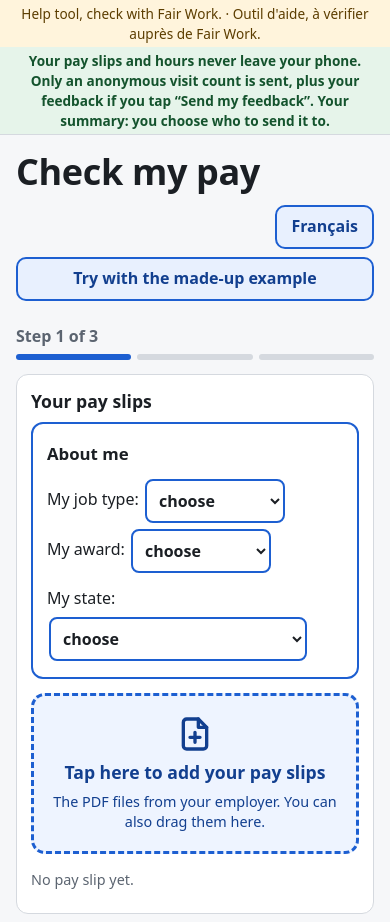
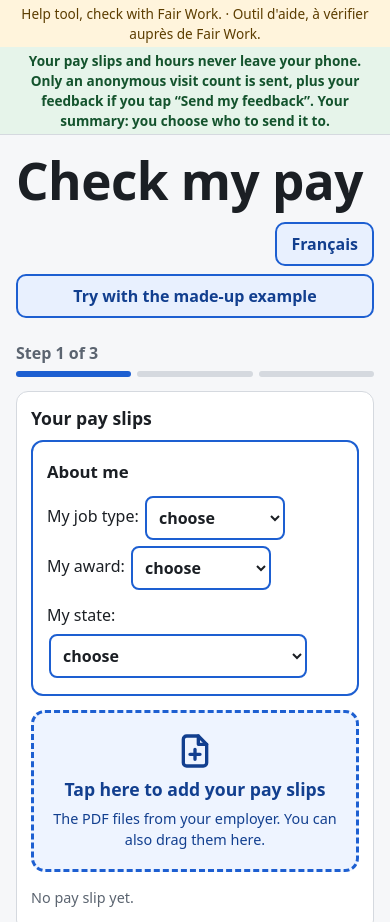
Before and after one commit to checkmypay-au/checkmypay-au.github.io, a plain HTML site: page web/verifier.html in a window 390 px wide. Shown: the top 922 px of the page. Drawn offline with Linux system fonts and the light colour scheme.

Commit message:
v1.2.1 (cont.) — page title fills its whole line on phones (capped on large screens).
Co-Authored-By: Claude Opus 5.5 <noreply@anthropic.com>

```diff
--- a/sw.js
+++ b/sw.js
@@ -6,7 +6,7 @@
 // Mise à jour propre : VERSION change dès qu'un fichier de la liste change (empreinte vérifiée par les tests,
 // recalculée par tests/outils/version_hors_ligne.mjs). La nouvelle version attend ; la page propose « Mettre à
 // jour » et ne recharge qu'après ce geste ; l'ancien cache est alors effacé (y compris celui de l'ancien web/sw.js).
-const VERSION = '1.2.1-cab3d1bdb099';
+const VERSION = '1.2.1-f00881932645';
 const CACHE = `checkmypay-${VERSION}`;
 const PREFIXES = ['checkmypay-', 'controle-paie-']; // controle-paie- : caches de l'ancien web/sw.js (v1)
 
--- a/web/verifier.css
+++ b/web/verifier.css
@@ -83,10 +83,13 @@ body {
   flex-wrap: wrap;
 }
 /* v1.2.1 : le titre seul sur sa ligne, en haut, nettement le plus gros et le plus gras de la page ;
-   coupé seulement entre deux mots, jamais au milieu d'un mot (même avec une grande taille de texte). */
+   coupé seulement entre deux mots, jamais au milieu d'un mot (même avec une grande taille de texte).
+   Il remplit sa ligne : taille de départ proportionnelle à la largeur (l'anglais, plus court, plus grand),
+   plafonnée sur grand écran ; verifier.js l'ajuste ensuite à la police réelle du téléphone (même plafond). */
+.entete { container-type: inline-size; }
 h1 {
   flex: 1 0 100%;
-  font-size: 2.25rem;
+  font-size: min(12cqi, 3.5rem);
   font-weight: 900;
   line-height: 1.15;
   letter-spacing: -0.01em;
@@ -94,6 +97,7 @@ h1 {
   overflow-wrap: normal;
   margin: 4px 0 0;
 }
+html[lang="en"] h1 { font-size: min(14cqi, 3.5rem); }
 .ligne-titre .bascule { margin-left: auto; }
 h2, .h2 { font-size: 1.1rem; margin: 0 0 6px; font-weight: 700; }
 h3 { font-size: 1rem; margin: 16px 0 6px; }
--- a/web/verifier.js
+++ b/web/verifier.js
@@ -84,7 +84,32 @@ function appliquerLangue() {
   $('bascule').setAttribute('aria-label', t.bascule_aide);
   $('bascule').lang = etat.langue === 'fr' ? 'en' : 'fr';
   rendreTout();
+  ajusterTitre();
 }
+
+// v1.2.1 : le titre remplit sa ligne (environ 97 %), quelle que soit la police du téléphone, sans déborder ni
+// couper un mot ; plafonné à 56 px (3,5 rem) sur grand écran. Rien d'autre ne change.
+const TITRE_MAX_PX = 56;
+function ajusterTitre() {
+  const h = document.querySelector('h1');
+  if (!h) return;
+  h.style.fontSize = '';
+  h.style.whiteSpace = 'nowrap'; // mesure sur une seule ligne
+  const plage = document.createRange();
+  plage.selectNodeContents(h);
+  const largeurTexte = () => plage.getBoundingClientRect().width;
+  const dispo = h.clientWidth;
+  const texte = largeurTexte();
+  if (dispo > 0 && texte > 0) {
+    let taille = Math.min(TITRE_MAX_PX, (parseFloat(getComputedStyle(h).fontSize) * dispo * 0.97) / texte);
+    taille = Math.floor(taille * 10) / 10;
+    h.style.fontSize = `${taille}px`;
+    for (let i = 0; i < 20 && largeurTexte() > dispo; i++) h.style.fontSize = `${(taille -= 0.5)}px`;
+  }
+  h.style.whiteSpace = '';
+}
+addEventListener('resize', ajusterTitre);
+document.fonts?.ready.then(ajusterTitre);
 
 $('bascule').addEventListener('click', () => {
   etat.langue = etat.langue === 'fr' ? 'en' : 'fr';
```
